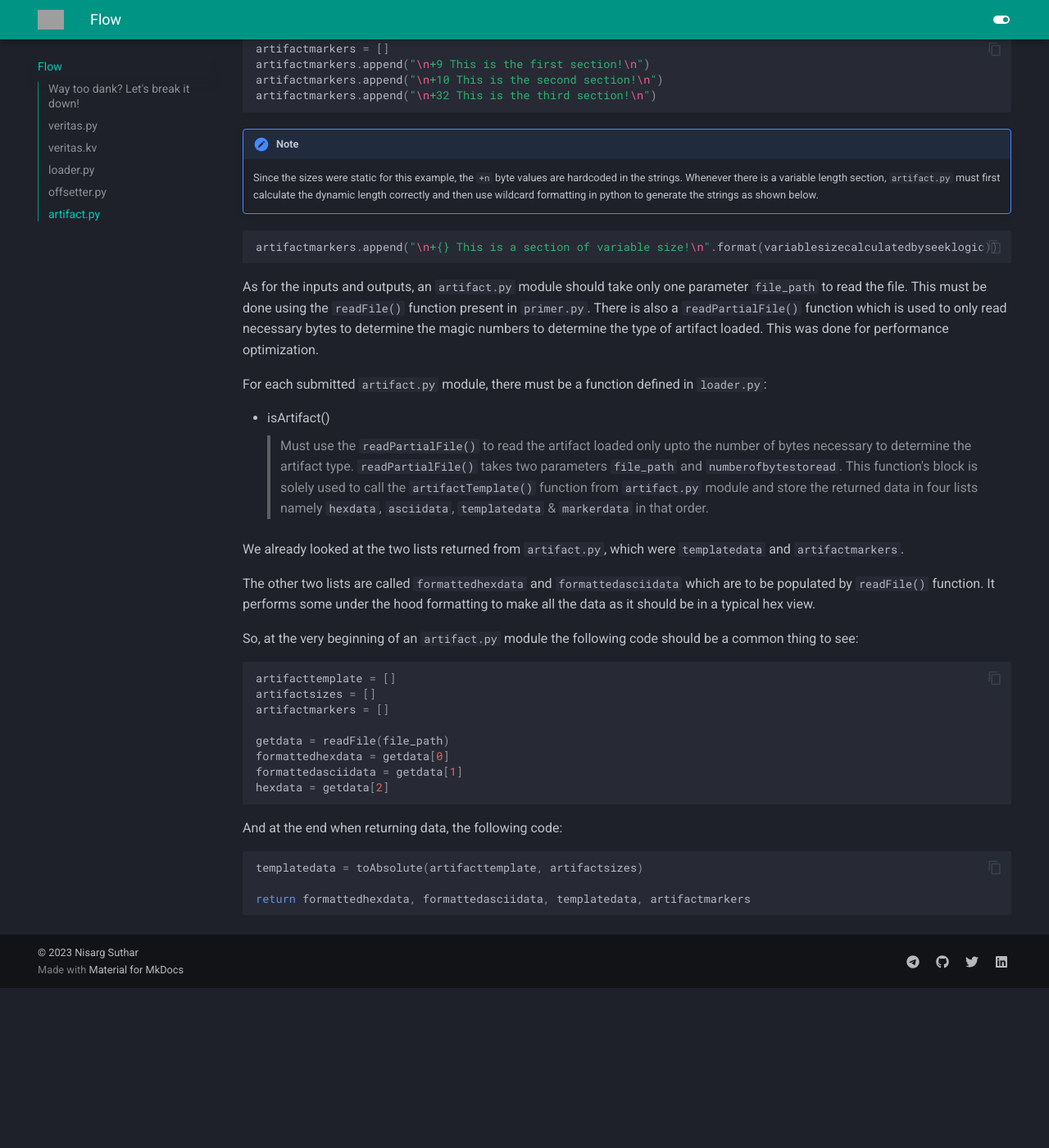
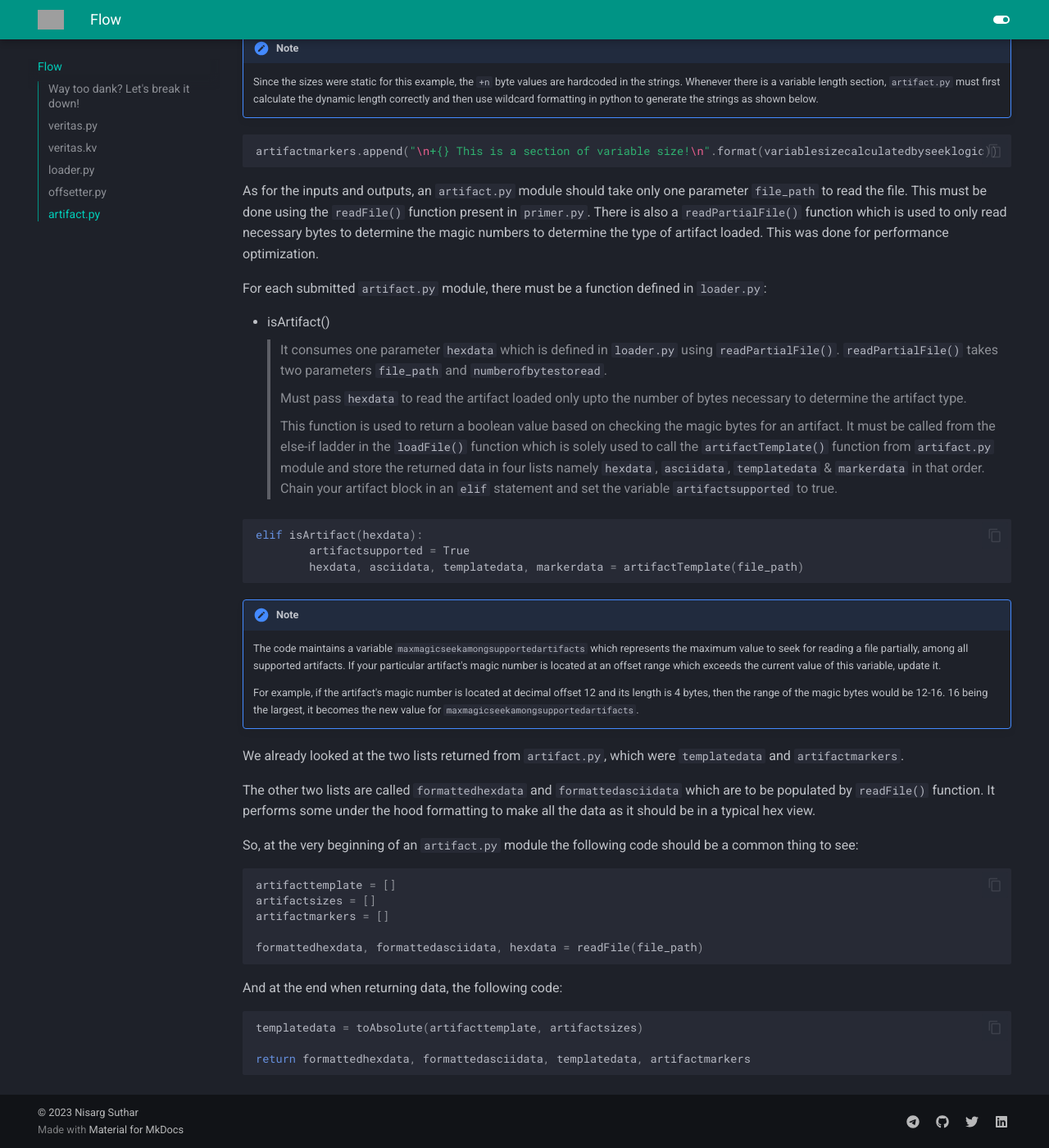
Before and after one commit to nisargsuthar/VeritasDocs, an MkDocs documentation site: the page built from docs/Flow.md, in a window 1280 px wide and 1400 px high, scrolled down 3725 px. Shown: the whole window at 82% size. Built offline with MkDocs 1.6.1 and Material for MkDocs 9.7.7, drawn with Linux system fonts in a browser that asks for light colours; before the commit the page ends 4930 px from its top, so only the background shows below that; grey boxes are pictures that could not be loaded.

Commit message:
Correct Mermaid Diagram & Update Docs

````diff
--- a/docs/Flow.md
+++ b/docs/Flow.md
@@ -10,9 +10,9 @@
 lfcb[veritas.py > loadFileCallback] --> lf[loader.py > loadFile];
 lf[loader.py > loadFile] --> aa[loader.py > isArtifactA];
 aa[loader.py > isArtifactA] -->|No| ab[loader.py > isArtifactB];
-ab[loader.py > isArtifactB] -->|No| others[...];
 aa[loader.py > isArtifactA] -->|Yes| as{Artifact Supported?};
 ab[loader.py > isArtifactB] -->|Yes| as{Artifact Supported?};
+ab[loader.py > isArtifactB] -->|No| others[...];
 
 others[...] -->|No| urv[veritas.py > updateRecycleViews];
 others[...] -->|Yes| as{Artifact Supported?};
@@ -20,26 +20,28 @@
 as{Artifact Supported?} -->|Yes| an[loader.py > isArtifiactN];
 an[loader.py > isArtifiactN] -->|calls| ant[artifactN.py > artifactNTemplate];
 
-ant[artifactN.py > artifactNTemplate] --> |declares| template([artifactNtemplate]);
-ant[artifactN.py > artifactNTemplate] --> |declares| size([artifactNsize]);
-ant[artifactN.py > artifactNTemplate] --> |declares| markers([artifactNmarkers]);
+ant[artifactN.py > artifactNTemplate] ---> |is populated by contributor| template([artifactNtemplate]);
+ant[artifactN.py > artifactNTemplate] ---> |is populated by contributor| size([artifactNsizes]);
+ant[artifactN.py > artifactNTemplate] ---> |is populated by contributor| markers([artifactNmarkers]);
 
-template([artifactNtemplate]) --> |is populated by| abs[offsetter.py > toAbsolute];
-size([artifactNsize]) --> |is populated by| abs[offsetter.py > toAbsolute];
+template([artifactNtemplate]) --> |passed to| abs[offsetter.py > toAbsolute];
+size([artifactNsizes]) --> |passed to| abs[offsetter.py > toAbsolute];
 abs[offsetter.py > toAbsolute] --> |returns| tdata([templatedata]);
-tdata([templatedata]) -->  an[loader.py > isArtifiactN];
-markers([artifactNmarkers]) --> an[loader.py > isArtifiactN];
+tdata([templatedata]) --> |returns| an[loader.py > isArtifiactN];
+markers([artifactNmarkers]) --> |returns| an[loader.py > isArtifiactN];
 
-ant[artifactN.py > artifactNTemplate] --> |calls| rf[primer.py > readFile];
+ant[artifactN.py > artifactNTemplate] ----> |calls| rf[primer.py > readFile];
 rf[primer.py > readFile] --> |returns| fhd([formattedhexdata]);
 rf[primer.py > readFile] --> |returns| fad([formattedasciidata]);
 
-fhd([formattedhexdata]) --> an[loader.py > isArtifiactN];
-fad([formattedasciidata]) --> an[loader.py > isArtifiactN];
+fhd([formattedhexdata]) --> |returns| an[loader.py > isArtifiactN];
+fad([formattedasciidata]) --> |returns| an[loader.py > isArtifiactN];
 
+an[loader.py > isArtifiactN] --> od([offsetdata]);
 an[loader.py > isArtifiactN] --> hd([hexdata]);
 an[loader.py > isArtifiactN] --> ad([asciidata]);
 an[loader.py > isArtifiactN] --> md([markerdata]);
+od([offsetdata]) --> f([first]);
 hd([hexdata]) --> f([first]);
 ad([asciidata]) --> f([first]);
 md([markerdata]) --> s([second]);
@@ -153,8 +155,22 @@
 For each submitted `artifact.py` module, there must be a function defined in `loader.py`:
 
 * isArtifact()
-> Must use the `readPartialFile()` to read the artifact loaded only upto the number of bytes necessary to determine the artifact type. `readPartialFile()` takes two parameters `file_path` and `numberofbytestoread`.
-> This function's block is solely used to call the `artifactTemplate()` function from `artifact.py` module and store the returned data in four lists namely `hexdata`, `asciidata`, `templatedata` & `markerdata` in that order.
+> It consumes one parameter `hexdata` which is defined in `loader.py` using `readPartialFile()`. `readPartialFile()` takes two parameters `file_path` and `numberofbytestoread`.
+>
+> Must pass `hexdata` to read the artifact loaded only upto the number of bytes necessary to determine the artifact type.
+>
+> This function is used to return a boolean value based on checking the magic bytes for an artifact. It must be called from the else-if ladder in the `loadFile()` function which is solely used to call the `artifactTemplate()` function from `artifact.py` module and store the returned data in four lists namely `hexdata`, `asciidata`, `templatedata` & `markerdata` in that order. Chain your artifact block in an `elif` statement and set the variable `artifactsupported` to true.
+
+```python
+elif isArtifact(hexdata):
+		artifactsupported = True
+		hexdata, asciidata, templatedata, markerdata = artifactTemplate(file_path)
+```
+
+!!! note
+    The code maintains a variable `maxmagicseekamongsupportedartifacts` which represents the maximum value to seek for reading a file partially, among all supported artifacts. If your particular artifact's magic number is located at an offset range which exceeds the current value of this variable, update it.
+
+    For example, if the artifact's magic number is located at decimal offset 12 and its length is 4 bytes, then the range of the magic bytes would be 12-16. 16 being the largest, it becomes the new value for `maxmagicseekamongsupportedartifacts`.
 
 We already looked at the two lists returned from `artifact.py`, which were `templatedata` and `artifactmarkers`.
 
@@ -166,10 +182,7 @@
 artifactsizes = []
 artifactmarkers = []
 
-getdata = readFile(file_path)
-formattedhexdata = getdata[0]
-formattedasciidata = getdata[1]
-hexdata = getdata[2]
+formattedhexdata, formattedasciidata, hexdata = readFile(file_path)
 ```
 
 And at the end when returning data, the following code:
````
